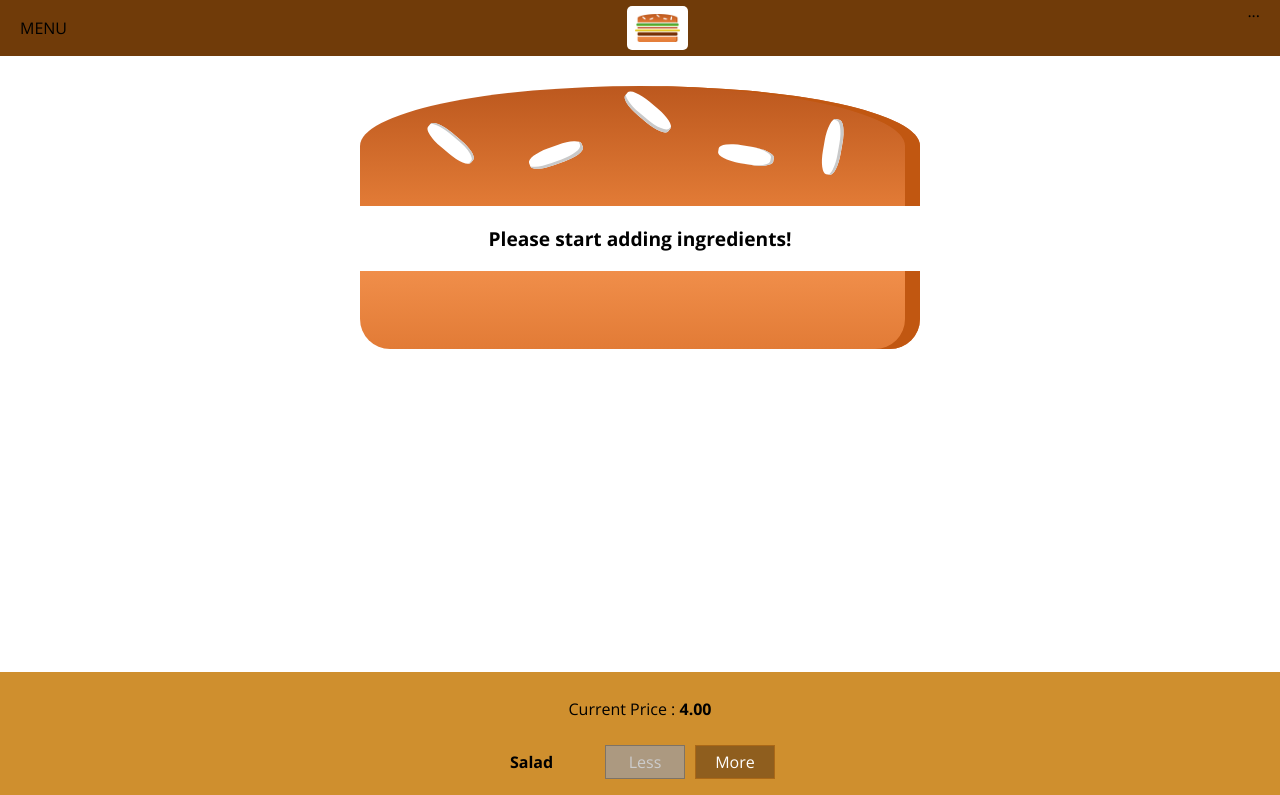
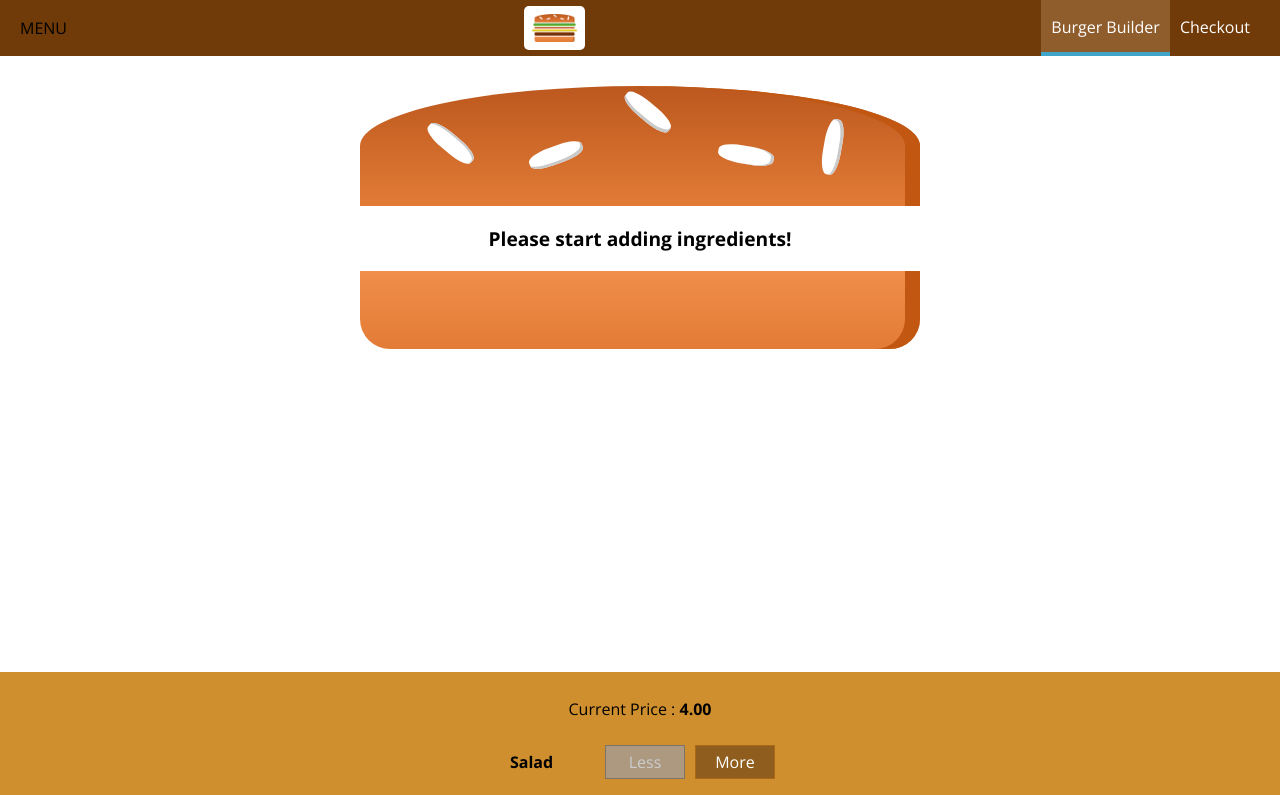
Before and after one commit to AhmadBilal07/BurgerBuilder, a React app in the folder burger_app/: page / in a window 1280 px wide. Shown: the top 795 px of the page. Built offline with nearby package versions, Linux system fonts and the light colour scheme.

Commit message:
navbar component added

```diff
--- /dev/null
+++ b/burger_app/src/components/Navigation/NavigationItems/NavigationItem/NavigationItem.css
@@ -0,0 +1,25 @@
+.NavigationItem {
+    margin: 0;
+    box-sizing: border-box;
+    display: flex;
+    height: 100%;
+    width: auto;
+    align-items: center;
+
+}
+
+.NavigationItem a {
+    color: white;
+    text-decoration: none;
+    height: 100%;
+    padding: 16px 10px;
+    border-bottom: 4px solid transparent;
+    box-sizing: border-box;
+}
+
+.NavigationItem a:hover,.NavigationItem a:active, .NavigationItem a.active  {
+    background-color: #8F5C2C;
+    border-bottom: 4px solid #40A4C8;
+    color: white;
+
+}
--- /dev/null
+++ b/burger_app/src/components/Navigation/NavigationItems/NavigationItem/NavigationItem.js
@@ -0,0 +1,10 @@
+import React from 'react'
+import classes from './NavigationItem.css'
+
+const navigationItem = (props) => (
+    <li className = {classes.NavigationItem}>
+        <a href = {props.link} className = {props.active ? classes.active : null}>{props.children}</a>
+    </li>
+);
+
+export default navigationItem;
--- /dev/null
+++ b/burger_app/src/components/Navigation/NavigationItems/NavigationItems.css
@@ -0,0 +1,8 @@
+.NavigationItems {
+    margin: 0;
+    padding: 0;
+    list-style: none;
+    display: flex;
+    align-items: center;
+    height: 100%;
+}
--- /dev/null
+++ b/burger_app/src/components/Navigation/NavigationItems/NavigationItems.js
@@ -0,0 +1,13 @@
+import React from 'react'
+import classes from './NavigationItems.css'
+import NavigationItem from './NavigationItem/NavigationItem'
+
+const navigationItems = (props) => (
+    <ul className= {classes.NavigationItems}>
+       <NavigationItem link="/" active>Burger Builder</NavigationItem>
+       <NavigationItem link="/">Checkout</NavigationItem>
+    </ul>
+
+);
+
+export default navigationItems;
--- a/burger_app/src/components/Navigation/Toolbar/Toolbar.js
+++ b/burger_app/src/components/Navigation/Toolbar/Toolbar.js
@@ -1,14 +1,14 @@
 import React from 'react'
 import classes from "./Toolbar.css"
 import Logo from '../../Logo/Logo'
+import NavigationItems from '../NavigationItems/NavigationItems'
+
 
 const toolbar = (props) => (
     <header className = {classes.ToolBar}>
         <div>MENU</div>
         <Logo/>
-        <nav>
-            ...
-        </nav>
+        <NavigationItems/>
     </header>
 );
 
```
